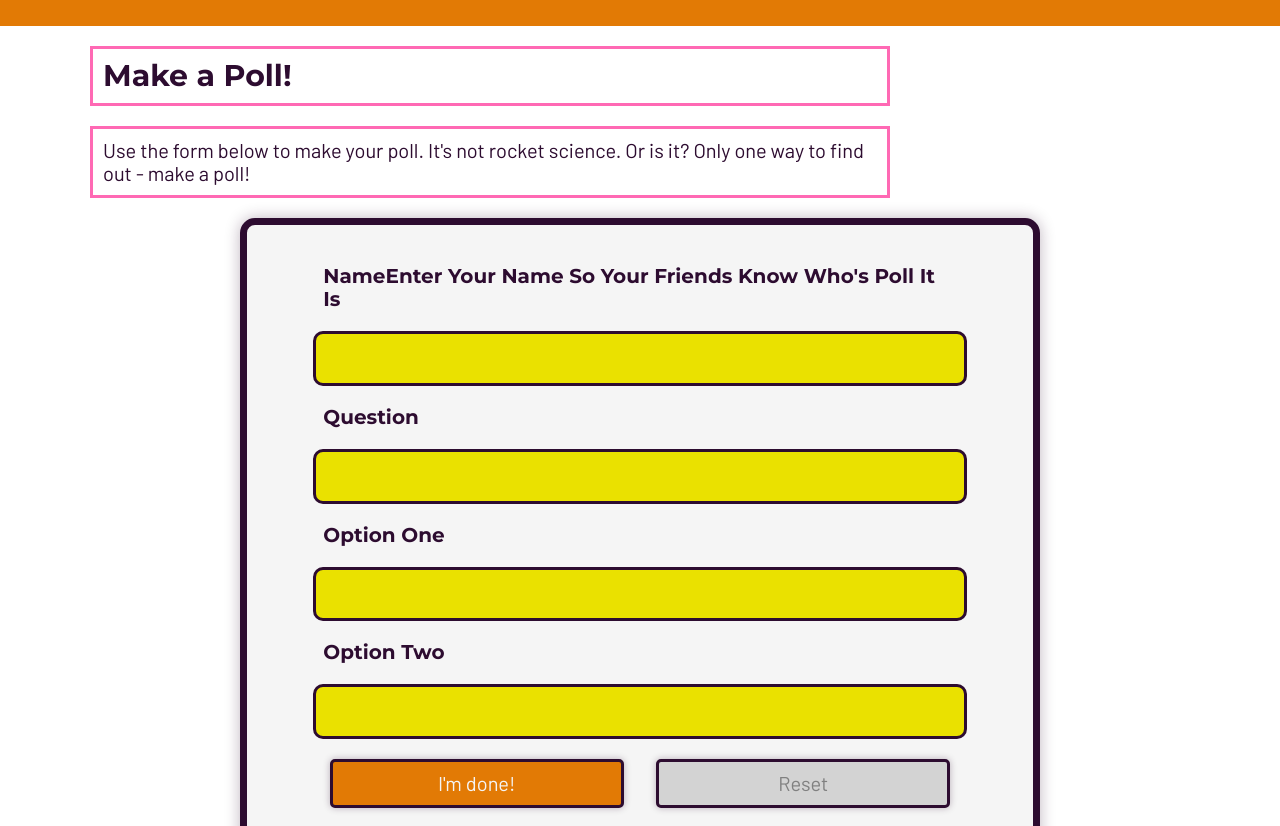
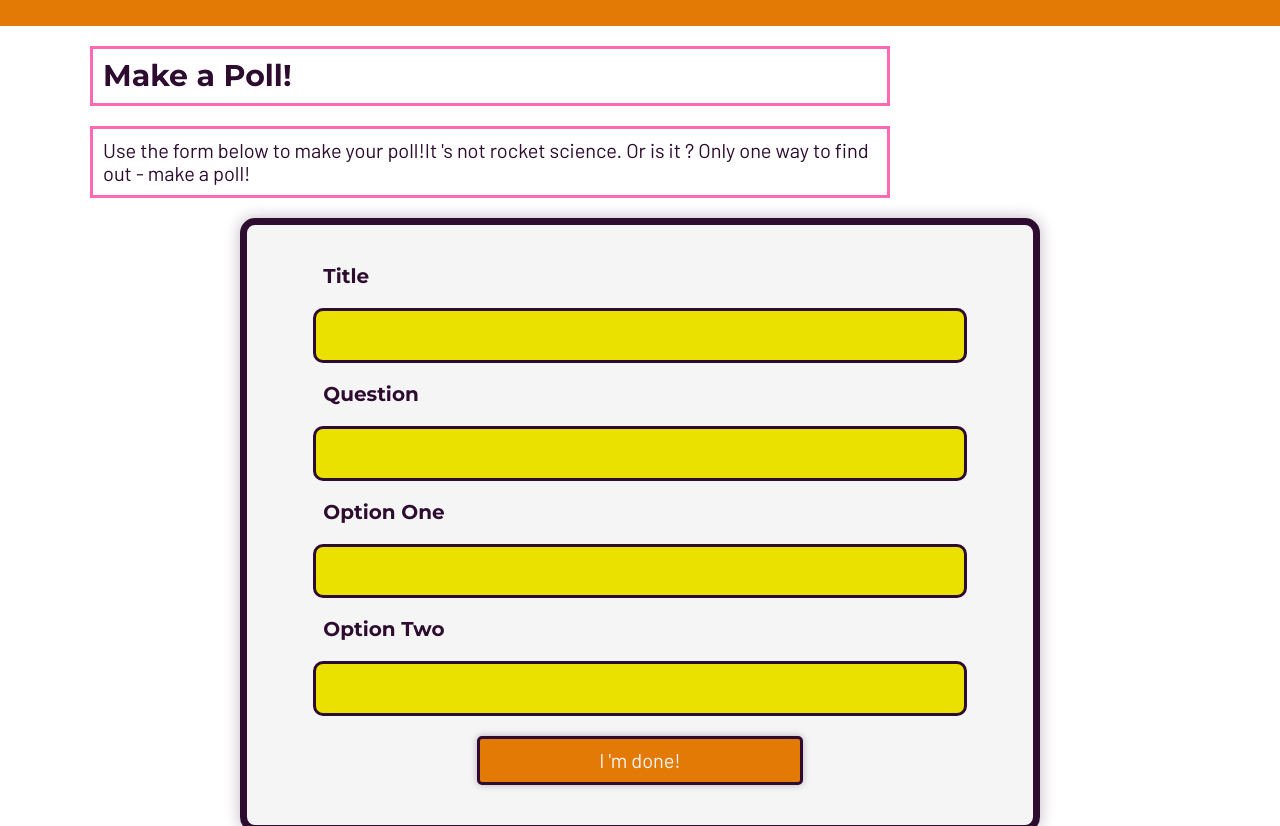
Before and after one commit to SergeChurkin-ca/poll-it, a React (Create React App) app: page /createpoll in a window 1280 px wide. Shown: the part 200-1026 px from the top of the page. Built offline with nearby package versions, Linux system fonts and the light colour scheme.

Commit message:
Big fix - didn't mean to push from master

```diff
--- a/src/CreatePoll.js
+++ b/src/CreatePoll.js
@@ -89,47 +89,31 @@ class CreatePoll extends Component {
     }
   };
 
-  handleReset = (e) => {
-    e.preventDefault();
-    this.setState({
-      key: "",
-      title: "",
-      question: "",
-      optionA: "",
-      optionB: "",
-      errorMessage: "",
-      isLinkShowing: false,
-    });
-}
-
   render() {
     const state = this.state;
     const key = state.key;
     return (
       <main>
-        {" "}
         {(() => {
           if (state.isLinkShowing === false) {
             return (
               <section className="createPoll pageContainer">
-                <h2> Make a Poll! </h2>{" "}
+                <h2> Make a Poll! </h2>
                 <p>
-                  Use the form below to make your poll. It's not rocket science.
-                  Or is it? Only one way to find out - make a poll!
+                  Use the form below to make your poll!It 's not rocket science.
+                  Or is it ? Only one way to find out - make a poll!
                 </p>
                 <form
                   action="/"
                   onSubmit={this.handleSubmit}
-                  onReset={this.handleReset}
                   className="createPollForm"
                 >
-                  <label htmlFor="name"> <span>Name</span>Enter your name so your friends know who's poll it is</label>
+                  <label htmlFor="title"> title </label>
                   <input
                     type="text"
                     id="title"
                     value={state.title}
                     onChange={this.handleChange}
-                    required
                   />
                   <label htmlFor="question"> question </label>
                   <input
@@ -137,7 +121,6 @@ class CreatePoll extends Component {
                     id="question"
                     value={state.question}
                     onChange={this.handleChange}
-                    required
                   />
                   <label htmlFor="optionA"> option one </label>
                   <input
@@ -145,7 +128,6 @@ class CreatePoll extends Component {
                     id="optionA"
                     value={state.optionA}
                     onChange={this.handleChange}
-                    required
                   />
                   <label htmlFor="optionB"> option two </label>
                   <input
@@ -153,12 +135,8 @@ class CreatePoll extends Component {
                     id="optionB"
                     value={state.optionB}
                     onChange={this.handleChange}
-                    required
                   />
-                  <div className="buttonBox">
-                    <button type="submit" className="submitButton">I'm done!</button>
-                    <button type="reset" className="resetButton">Reset</button>
-                  </div>
+                  <button type="submit"> I 'm done!</button>
                 </form>
                 <p> {state.errorMessage} </p>
               </section>
@@ -166,19 +144,16 @@ class CreatePoll extends Component {
           } else if (state.isLinkShowing === true) {
             return (
               <div className="pageContainer">
-                <h2> Wow!You just made a poll! </h2>{" "}
+                <h2> Wow!You just made a poll! </h2>
                 <p>
                   We expected this, so we made a little chart of your poll 's
-                  stat 's just for you! We did this because we care.{" "}
-                </p>{" "}
-                <Link to={`/polls/${key}/analytics`}>
-                  {" "}
-                  Poll up your stats!{" "}
-                </Link>{" "}
+                  stat 's just for you! We did this because we care.
+                </p>
+                <Link to={`/polls/${key}/analytics`}>Poll up your stats!</Link>
               </div>
             );
           }
-        })()}{" "}
+        })()}
       </main>
     );
   }
--- a/src/ViewPoll.js
+++ b/src/ViewPoll.js
@@ -122,9 +122,7 @@ class ViewPoll extends Component {
     const poll = this.state.poll;
     return (
       <main className="viewPoll">
-        <section
-        className={this.state.thankYouMessage === false ? "show" : "hide"}
-        >
+        <section className={this.state.isAnswered === false ? "show" : "hide"}>
           <form onSubmit={this.handleSubmit} className="viewPollForm">
             <h1> User Generated Polls </h1>
             <h2>{poll.title}</h2>
```
